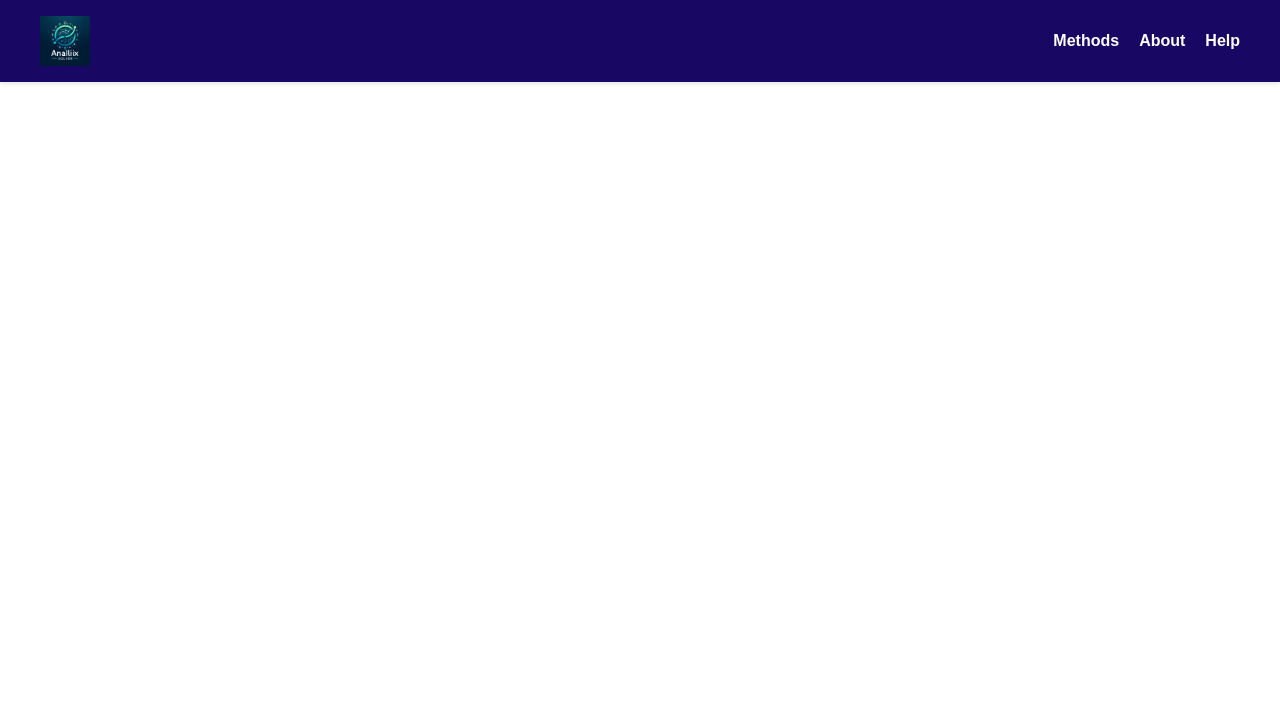
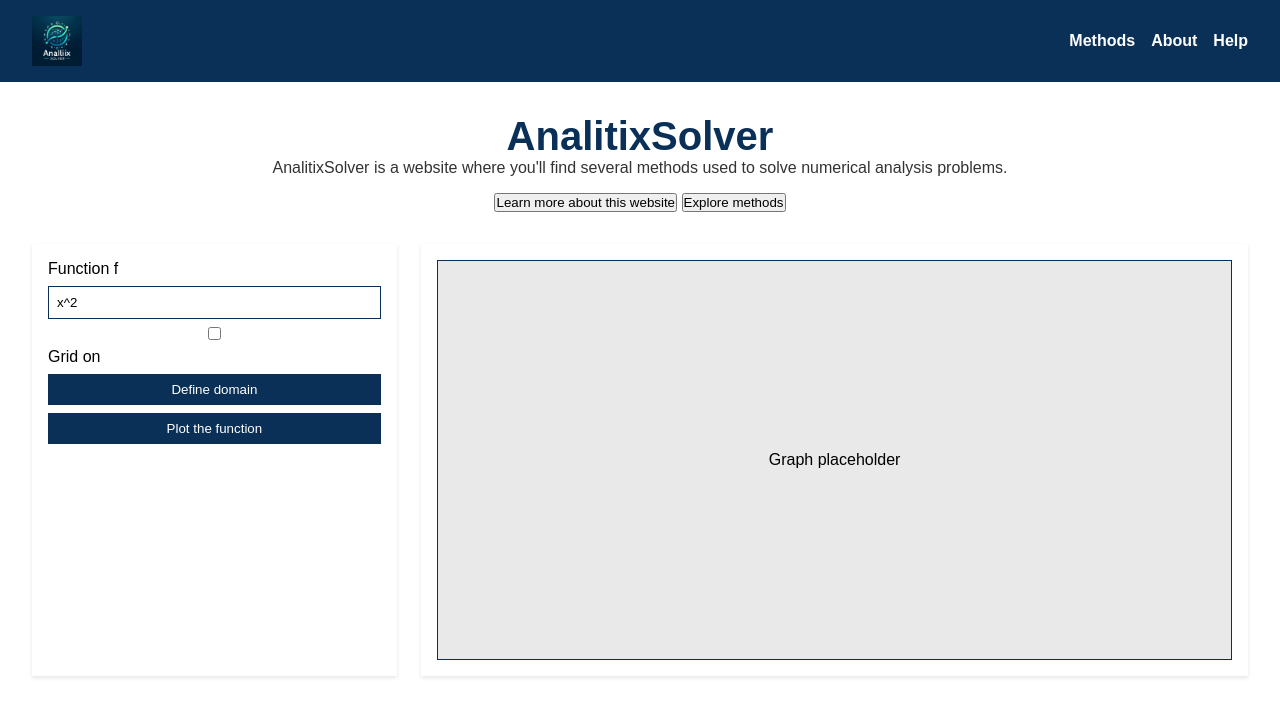
Before and after one commit to migueflorez10/AnalitixSolver, a plain HTML site: page index.html in a window 1280 px wide. Drawn offline with Linux system fonts and the light colour scheme.

Commit message:
main-update

```diff
--- a/index.html
+++ b/index.html
@@ -23,6 +23,36 @@
     </header>
 
     <main>
+        <div class="container">
+            <div class="header">
+                <h1>AnalitixSolver</h1>
+                <p>AnalitixSolver is a website where you'll find several methods used to solve numerical analysis problems.</p>
+                <div>
+                    <button>Learn more about this website</button>
+                    <button>Explore methods</button>
+                </div>
+            </div>
+            <div class="main-content">
+                <div class="left-panel">
+                    <div class="parameters">
+                        <label for="function">Function f</label>
+                        <input type="text" id="function" value="x^2">
+                        <div>
+                            <input type="checkbox" id="grid">
+                            <label for="grid">Grid on</label>
+                        </div>
+                        <button>Define domain</button>
+                        <button>Plot the function</button>
+                    </div>
+                </div>
+                <div class="right-panel">
+                    <div class="graph">
+                        <!-- Tu gráfico será insertado aquí -->
+                        Graph placeholder
+                    </div>
+                </div>
+            </div>
+        </div>
 
     </main>
 
--- a/styles.css
+++ b/styles.css
@@ -1,60 +1,144 @@
-/* Estilos generales */
-body, html {
+/* Reseteo de estilos para asegurar consistencia */
+* {
     margin: 0;
     padding: 0;
+    box-sizing: border-box;
+}
+
+html, body {
+    width: 100%;
+    height: 100%;
     font-family: Arial, sans-serif;
 }
 
-/* Estilo del header */
+/* Estilo del header para eliminar espacios innecesarios y ajustar el color */
 .nav-bg {
-    background-color: #190863;
-    box-shadow: 0 2px 4px rgba(0,0,0,0.1);
-    position: fixed;
-    width: 100%;
-    z-index: 1000;
+    background-color: #0a3057; /* Color azul del logo */
+    padding: 1rem 0;
 }
 
 .header-main {
     display: flex;
     justify-content: space-between;
     align-items: center;
-    padding: 1rem 2rem;
-    max-width: 1200px;
-    margin: 0 auto;
+    padding: 0 2rem;
 }
 
-/* Estilo de la imagen del logo */
 .header-main img {
-    height: 50px;
+    height: 50px; /* O ajusta según sea necesario */
 }
 
-/* Estilo de la navegación */
 nav ul {
     list-style: none;
     display: flex;
-    gap: 20px;
-    padding: 0;
-    margin: 0;
+    align-items: center;
+    gap: 1rem;
 }
 
 nav ul li a {
     text-decoration: none;
-    color: #ffff;
+    color: white;
     font-weight: bold;
 }
 
 nav ul li a:hover {
-    color: #007bff;
+    color: #58a6ff; /* Color azul claro para hover */
 }
 
-/* Ajuste para dispositivos móviles */
+/* Estilos para centrar el encabezado de la sección principal */
+.header {
+    text-align: center;
+    padding: 1rem;
+    background-color: white; /* Fondo blanco para el contenido del encabezado */
+    margin: 1rem 0;
+}
+
+.header h1 {
+    color: #0a3057;
+    font-size: 2.5rem;
+}
+
+.header p {
+    color: #333;
+    margin-bottom: 1rem;
+}
+
+/* Ajustes de estilo para el contenido principal */
+.main-content {
+    display: flex;
+    justify-content: flex-start; /* Alinea el contenido a la izquierda */
+    padding: 0 2rem; /* Espacio a los lados */
+}
+
+.left-panel {
+    width: 30%;
+    margin-right: 2%;
+    padding: 1rem;
+    background-color: white;
+    box-shadow: 0 2px 4px rgba(0, 0, 0, 0.1);
+}
+
+.right-panel {
+    flex-grow: 1; /* Toma el espacio restante */
+    padding: 1rem;
+    background-color: white;
+    box-shadow: 0 2px 4px rgba(0, 0, 0, 0.1);
+}
+
+.parameters label,
+.parameters input[type="text"],
+.parameters input[type="checkbox"],
+.parameters button {
+    display: block;
+    width: 100%;
+    margin-bottom: 0.5rem;
+}
+
+.parameters input[type="text"] {
+    padding: 0.5rem;
+    border: 1px solid #0a3057; /* Borde azul para los inputs */
+}
+
+.parameters button {
+    padding: 0.5rem;
+    background-color: #0a3057; /* Botones azules */
+    color: white;
+    border: none;
+    cursor: pointer;
+    transition: background-color 0.3s ease; /* Transición suave para hover */
+}
+
+.parameters button:hover {
+    background-color: #083c5a; /* Azul más oscuro para el hover */
+}
+
+.graph {
+    height: 400px;
+    border: 1px solid #0a3057; /* Borde azul para el área del gráfico */
+    display: flex;
+    justify-content: center;
+    align-items: center;
+    background-color: #e9e9e9; /* Color de fondo para el área del gráfico */
+}
+
+/* Ajustes para dispositivos móviles */
 @media (max-width: 768px) {
     .header-main {
         flex-direction: column;
+        align-items: center;
     }
 
     nav ul {
-        justify-content: center;
-        margin-top: 1rem;
+        padding-top: 1rem;
+    }
+
+    .main-content {
+        flex-direction: column;
+    }
+
+    .left-panel,
+    .right-panel {
+        width: auto;
+        margin-right: 0;
     }
 }
```
